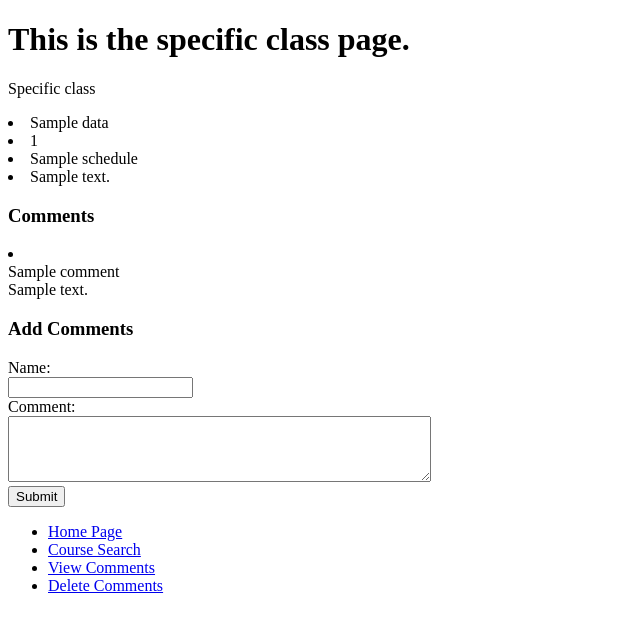
After one commit to software-students-spring2024/2-web-app-exercise-team-snbn, a Flask app: template templates/showClass.html in a window 1280 px wide. The commit adds this page. Shown: the top 632 px of the page, without its empty margins (0-640 px from the left). Run offline with Flask 3, Linux system fonts and the light colour scheme; the template is opened without the code that fills it: most values are stand-ins (such as "Sample title", 1, 10 or a date in 2020).

Commit message:
added comments, delete comments, classes, view classes and view comments

```diff
--- a/app.py
+++ b/app.py
@@ -1,5 +1,7 @@
-from flask import Flask, render_template
+from flask import Flask, render_template, request, redirect,url_for
 from pymongo import MongoClient
+from bson.objectid import ObjectId
+
 
 #connect to MongoDb collection.
 
@@ -9,7 +11,8 @@ uri = "mongodb+srv://user-snbn:vE5Wuy014rIzjQrL@project-2-cluster.iijlv1n.mongod
 
 client = MongoClient(uri);
 db = client['project-2-db']
-collection = db['coursesCollection']  # Replace "collection_name" with your collection name
+collection = db['coursesCollection']
+commentsColl = db['comments']
 
 
 #Start Flask server and have routes for each endpoint.
@@ -17,20 +20,71 @@ app = Flask(__name__)
 
 @app.route("/")
 def home():
-    data = collection.find();
-    return render_template("index.html",data = data);
+
+    return render_template("index.html");
 
 @app.route("/course_search", methods=['GET'])
 def courseSearch():
-     return render_template("CourseSearch.html")
+     data = collection.find();
+     return render_template("CourseSearch.html",data = data);
 
 @app.route("/view_comments", methods=['GET'])
 def viewComments():
-     return render_template("ViewComments.html")
+     data = commentsColl.find();
+     newData= [];
+     for doc in data:
 
-@app.route("/delete_comments", methods=['GET'])
-def deleteComments():
-     return render_template("DeleteComments.html")
+       objInstance = ObjectId(doc['forID']);
+       classCurrent = collection.find_one({"_id": objInstance})
+       doc["articleTitle"] = classCurrent['classTitle'];
+       doc["classNumber"] = classCurrent['classNumber'];
+       doc["schedule"] = classCurrent['schedule'];
+       newData.append(doc);
+     return render_template("ViewComments.html",data=newData)
+
+@app.route("/delete_comments/<commentID>", methods=['GET','DELETE'])
+def deleteComments(commentID):
+
+     if request.method == 'DELETE':
+          objDelete = ObjectId(commentID);
+          commentsColl.delete_one({"_id": objDelete})
+          return redirect("/view_comments", code=302)
+
+
+
+     objInstance = ObjectId(commentID);
+     data = commentsColl.find_one({"_id": objInstance})
+
+     objInstance2 = ObjectId(data['forID']);
+     articleTitle = collection.find_one({"_id": objInstance2})
+     data["articleTitle"] = articleTitle['classTitle'];
+     data["classNumber"] = articleTitle['classNumber'];
+     data["schedule"] = articleTitle['schedule'];
+
+
+
+     return render_template("DeleteComments.html",data=data)
+
+
+@app.route("/class/<classId>", methods=['GET', 'POST'])
+def showClass(classId):
+     if request.method == 'POST':
+        username = request.values.get('name') # Your form's
+        comment = request.values.get('comment') # input names
+        commentsColl.insert_one({
+
+             "name":username,
+             "text": comment,
+             "forID": classId,
+
+        })
+
+
+     objInstance = ObjectId(classId);
+     data = collection.find_one({"_id": objInstance})
+     comments = commentsColl.find({"forID": classId})
+     return render_template("showClass.html", data=data, comments=comments)
+
 
 
 if __name__ == "__main__":
--- a/templates/index.html
+++ b/templates/index.html
@@ -7,9 +7,7 @@
     <h1>This is the home page.</h1>
     <p>(Here will be a list of liked classes)</p>
 
-      {% for item in data %}
-        <li>{{ item }}</li>
-        {% endfor %}
+
 
     <ul>
          <li>
--- /dev/null
+++ b/templates/showClass.html
@@ -0,0 +1,60 @@
+<!DOCTYPE html>
+<html lang="en">
+
+
+
+<body>
+    <h1>This is the specific class page.</h1>
+    <p>Specific class</p>
+
+   <li> {{data.classTitle}}</li>
+    <li>{{data.classNumber}}</li>
+    <li>{{data.schedule}}</li>
+    <li>{{data.notes}}</li>
+
+
+   <h3>Comments</h3>
+
+          {% for comment in  comments%}
+
+        <li>
+          <div>
+              {{comment.name}}
+          </div>
+           <div>
+              {{comment.text}}
+          </div>
+
+
+
+        </li>
+        {% endfor %}
+
+
+    <h3>Add Comments</h3>
+
+    <form id="commentForm" action="#" method="post">
+        <label for="name">Name:</label><br>
+        <input type="text" id="name" name="name" required><br>
+        <label for="comment">Comment:</label><br>
+        <textarea id="comment" name="comment" rows="4" cols="50" required></textarea><br>
+
+
+        <button type="submit">Submit</button>
+    </form>
+    <ul>
+         <li>
+    <a href="/"> Home Page</a>
+        </li>
+        <li>
+    <a href="/course_search"> Course Search</a>
+        </li>
+        <li>
+    <a href="/view_comments"> View Comments</a>
+        </li>
+             <li>
+    <a href="/delete_comments"> Delete Comments</a>
+        </li>
+    </div>
+</body>
+</html>
```
Also changed, not shown: templates/CourseSearch.html (+19 -0 lines), templates/DeleteComments.html (+25 -1 lines), templates/ViewComments.html (+26 -0 lines).
